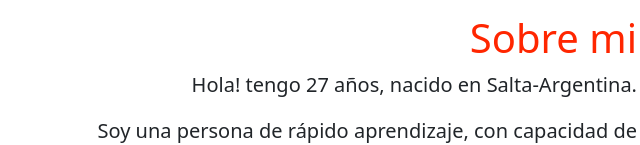
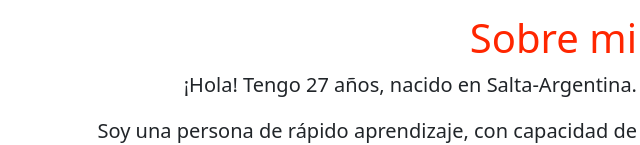
Before and after one commit to GabrielP95/gabrielp95.github.io, a plain HTML site: page index.html in a window 1280 px wide. Shown: the part 658-803 px from the top of the page, 473-1113 px from the left. Drawn offline with nearby package versions, Linux system fonts and the light colour scheme.

Commit message:
Update index.html

```diff
--- a/index.html
+++ b/index.html
@@ -50,7 +50,7 @@
                 </div>
                 <div class="col-12 col-md-8 principal">
                     <h1>Sobre mi</h1>
-                    <p>Hola! tengo 27 años, nacido en Salta-Argentina.</p>
+                    <p>¡Hola! Tengo 27 años, nacido en Salta-Argentina.</p>
                     <p>
                         Soy una persona de rápido aprendizaje, con capacidad de resolución y
                         mucho interés por el campo de la programación.
```
